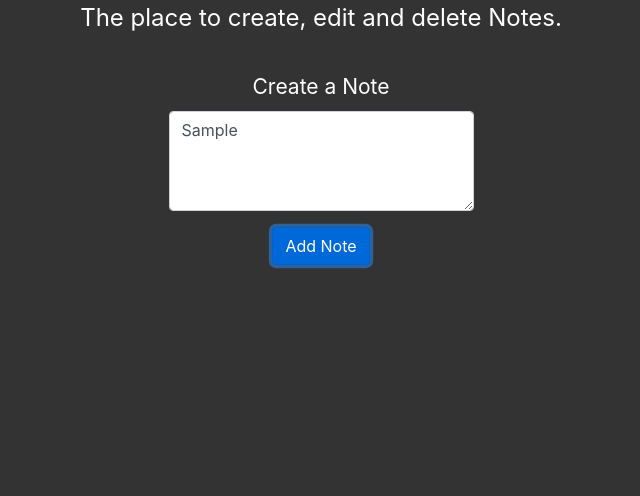
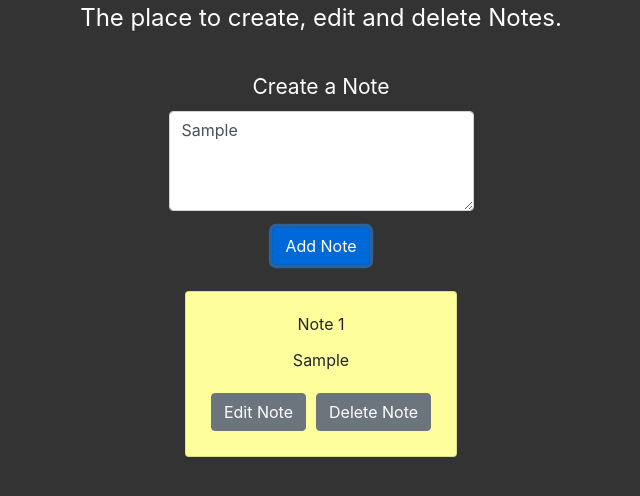
Before and after one commit to MikevPeeren/notes, a React (Create React App) app: page / in a window 1280 px wide. Both pictures are taken after typing "Sample" into the empty fields and a click on the button "Add Note". Shown: the top 496 px of the page, without its empty margins (319-959 px from the left). Built offline with nearby package versions, Linux system fonts and the light colour scheme.

Commit message:
Added the display and deletion of Notes

```diff
--- a/src/App.js
+++ b/src/App.js
@@ -1,5 +1,5 @@
 // React
-import React from 'react';
+import React, { useState, useEffect } from 'react';
 
 // CSS
 import './App.scss';
@@ -8,14 +8,36 @@ import './App.scss';
 import { headerText } from './constants/general';
 
 import NoteForm from './components/noteForm';
+import Note from './components/note';
 
 const App = () => {
+  const [update, setUpdate] = useState(false);
+  const currentNotes = JSON.parse(localStorage.getItem('notes')) || [];
+
+  useEffect(() => {}, [update]);
+
+  const shouldUpdate = () => {
+    setUpdate(!update);
+  };
+
   return (
     <div className="App">
       <header className="header-text">
         <p>{headerText}</p>
       </header>
-      <NoteForm />
+      <NoteForm shouldUpdate={shouldUpdate} />
+      <div className="note">
+        {currentNotes.map((note, key) => {
+          return (
+            <Note
+              key={key}
+              noteKey={key}
+              note={note}
+              shouldUpdate={shouldUpdate}
+            />
+          );
+        })}
+      </div>
     </div>
   );
 };
--- a/src/App.scss
+++ b/src/App.scss
@@ -10,3 +10,7 @@ body {
   padding: 0 25px;
   margin-bottom: 35px;
 }
+
+.note {
+  text-align: center;
+}
--- /dev/null
+++ b/src/components/note.js
@@ -0,0 +1,52 @@
+// React
+import React from 'react';
+import PropTypes from 'prop-types';
+
+// React Bootstrap
+import { Card, CardText, CardBody, CardTitle, Button } from 'reactstrap';
+
+// CSS
+import './note.scss';
+
+// Constants
+
+const Note = props => {
+  const handleEdit = event => {
+    // ToDo edit the text
+  };
+
+  const handleDelete = noteKey => {
+    const notes = JSON.parse(localStorage.getItem('notes')) || [];
+    notes.splice(noteKey, 1);
+    localStorage.setItem('notes', JSON.stringify(notes));
+    props.shouldUpdate();
+  };
+
+  return (
+    <Card className="card-note">
+      <CardBody>
+        <CardTitle>Note {props.noteKey + 1}</CardTitle>
+        <CardText> {props.note}</CardText>
+        <Button className="card-note__button" onClick={handleEdit}>
+          Edit Note
+        </Button>
+        <Button
+          className="card-note__button"
+          onClick={() => {
+            handleDelete(props.noteKey);
+          }}
+        >
+          Delete Note
+        </Button>
+      </CardBody>
+    </Card>
+  );
+};
+
+Note.propTypes = {
+  noteKey: PropTypes.number.isRequired,
+  note: PropTypes.string.isRequired,
+  shouldUpdate: PropTypes.func.isRequired,
+};
+
+export default Note;
--- /dev/null
+++ b/src/components/note.scss
@@ -0,0 +1,9 @@
+.card-note {
+  display: inline-block !important; // Overriding bootstrap
+  background: #feff9c !important; // Overriding bootstrap
+  margin: 10px;
+
+  &__button {
+    margin: 5px;
+  }
+}
--- a/src/components/noteForm.js
+++ b/src/components/noteForm.js
@@ -1,5 +1,6 @@
 // React
 import React, { useState } from 'react';
+import PropTypes from 'prop-types';
 
 // React Bootstrap
 import { Form, FormGroup, Label, Input, Button, Col } from 'reactstrap';
@@ -9,8 +10,9 @@ import './noteForm.scss';
 
 // Constants
 import { createNote, addNote } from '../constants/notes';
-const NoteForm = () => {
-  const [noteText, setNoteText] = useState(0);
+
+const NoteForm = props => {
+  const [noteText, setNoteText] = useState();
 
   const addNoteToStorage = event => {
     event.preventDefault();
@@ -19,6 +21,7 @@ const NoteForm = () => {
     const newNotes = [...currentNotes, noteText];
 
     localStorage.setItem('notes', JSON.stringify(newNotes));
+    props.shouldUpdate();
   };
 
   const handleChange = event => {
@@ -56,4 +59,8 @@ const NoteForm = () => {
   );
 };
 
+NoteForm.propTypes = {
+  shouldUpdate: PropTypes.func.isRequired,
+};
+
 export default NoteForm;
```
Also changed, not shown: 1 other file (tests, documents, lock files or other folders).
